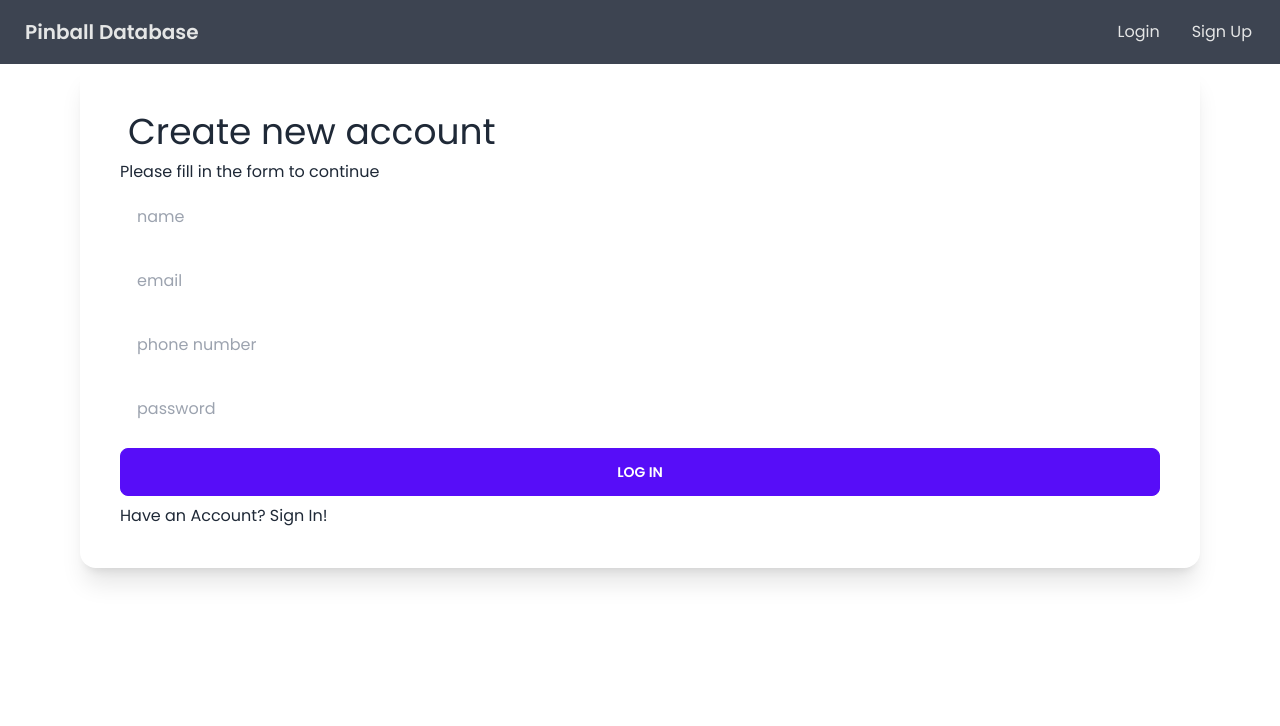
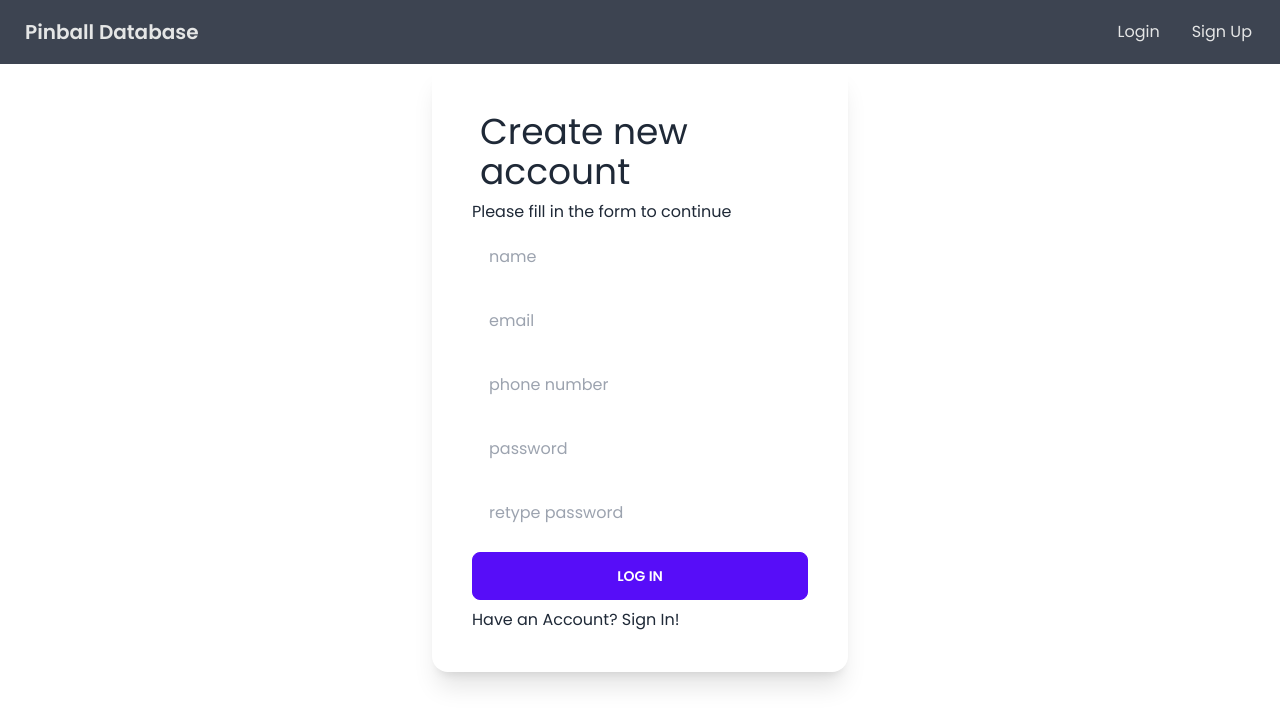
Before and after one commit to ryan-spencer1220/pinball-database, a React (Create React App) app: page /signup in a window 1280 px wide. Shown: the top 726 px of the page. Built offline with nearby package versions, Linux system fonts and the light colour scheme.

Commit message:
add notfound page

```diff
--- a/src/Pages/Login.jsx
+++ b/src/Pages/Login.jsx
@@ -13,7 +13,7 @@ const Login = () => {
   };
 
   return (
-    <div className="container mx-auto px-20 ff-poppins grid grid-cols-1">
+    <div className="container mx-auto px-20 ff-poppins grid grid-cols-1 max-w-xl">
       <div className="card shadow-xl m4-10 p-10">
         <h2 className="text-4xl p-2">Log in</h2>
         <form
--- /dev/null
+++ b/src/Pages/NotFound.jsx
@@ -0,0 +1,22 @@
+import React from "react";
+import { FaHome } from "react-icons/fa";
+import { Link } from "react-router-dom";
+
+function NotFound() {
+  return (
+    <div className="hero">
+      <div className="text-center hero-content">
+        <div className="max-w-lg">
+          <h1 className="text-8xl font-bold m-8">Oops!</h1>
+          <p className="text-5xl mb-8">404 - Page Not Found!</p>
+          <Link to="/" className="btn btn-primary btn-lg">
+            <FaHome className="mr-2" />
+            Back To Home
+          </Link>
+        </div>
+      </div>
+    </div>
+  );
+}
+
+export default NotFound;
--- a/src/Pages/SignUp.jsx
+++ b/src/Pages/SignUp.jsx
@@ -7,6 +7,7 @@ const SignUp = () => {
   const [email, setEmail] = useState("");
   const [phoneNumber, setPhoneNumber] = useState("");
   const [password, setPassword] = useState("");
+  const [passwordVerification, setPasswordVerification] = useState("");
 
   const logDetails = (e) => {
     e.preventDefault();
@@ -15,7 +16,7 @@ const SignUp = () => {
   };
 
   return (
-    <div className="container mx-auto px-20 ff-poppins grid grid-cols-1">
+    <div className="container mx-auto px-20 ff-poppins grid grid-cols-1 max-w-xl">
       <div className="card shadow-xl m4-10 p-10">
         <h2 className="text-4xl p-2">Create new account</h2>
         <p>Please fill in the form to continue</p>
@@ -55,6 +56,14 @@ const SignUp = () => {
             placeholder="password"
             className="input w-full max-w-xs"
           />
+          <input
+            type="text"
+            name="password"
+            value={password}
+            onChange={(e) => setPasswordVerification(e.target.value)}
+            placeholder="retype password"
+            className="input w-full max-w-xs"
+          />
           <button
             className="btn btn-primary"
             type="submit"
```
